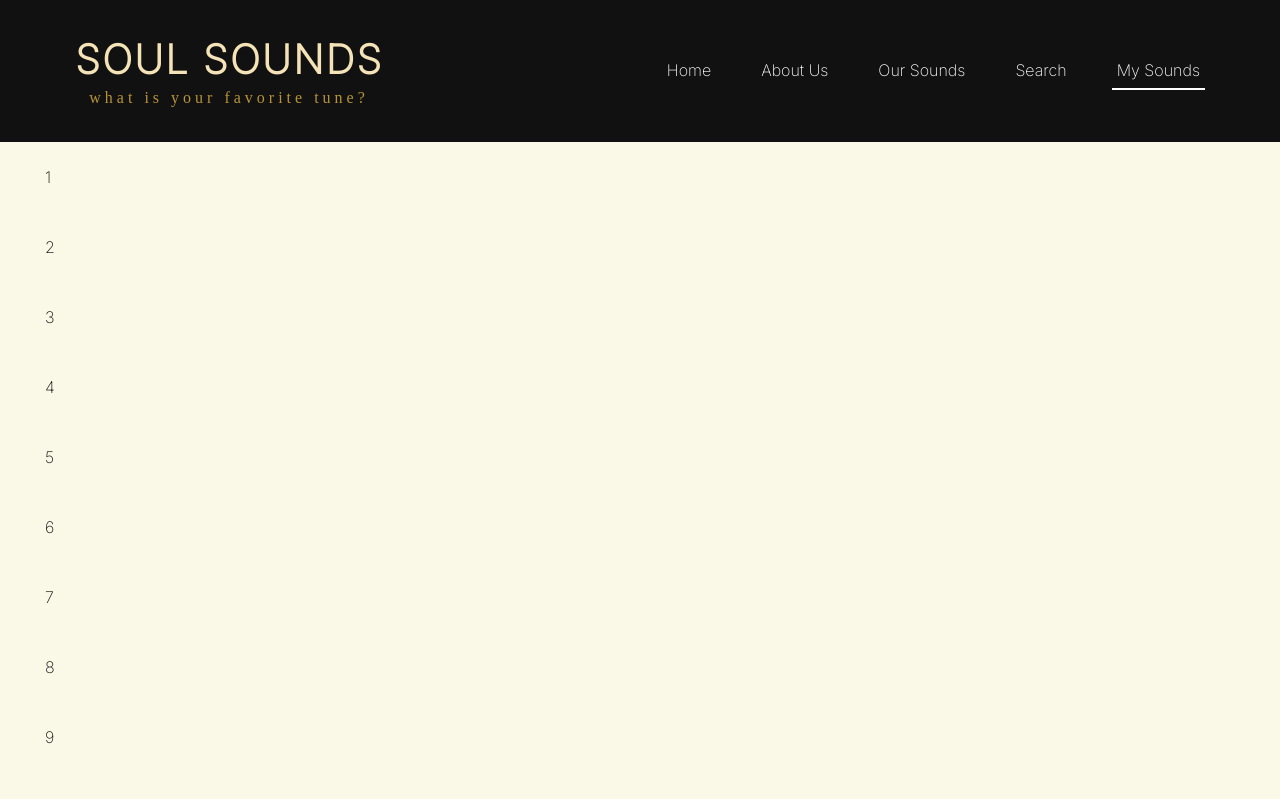
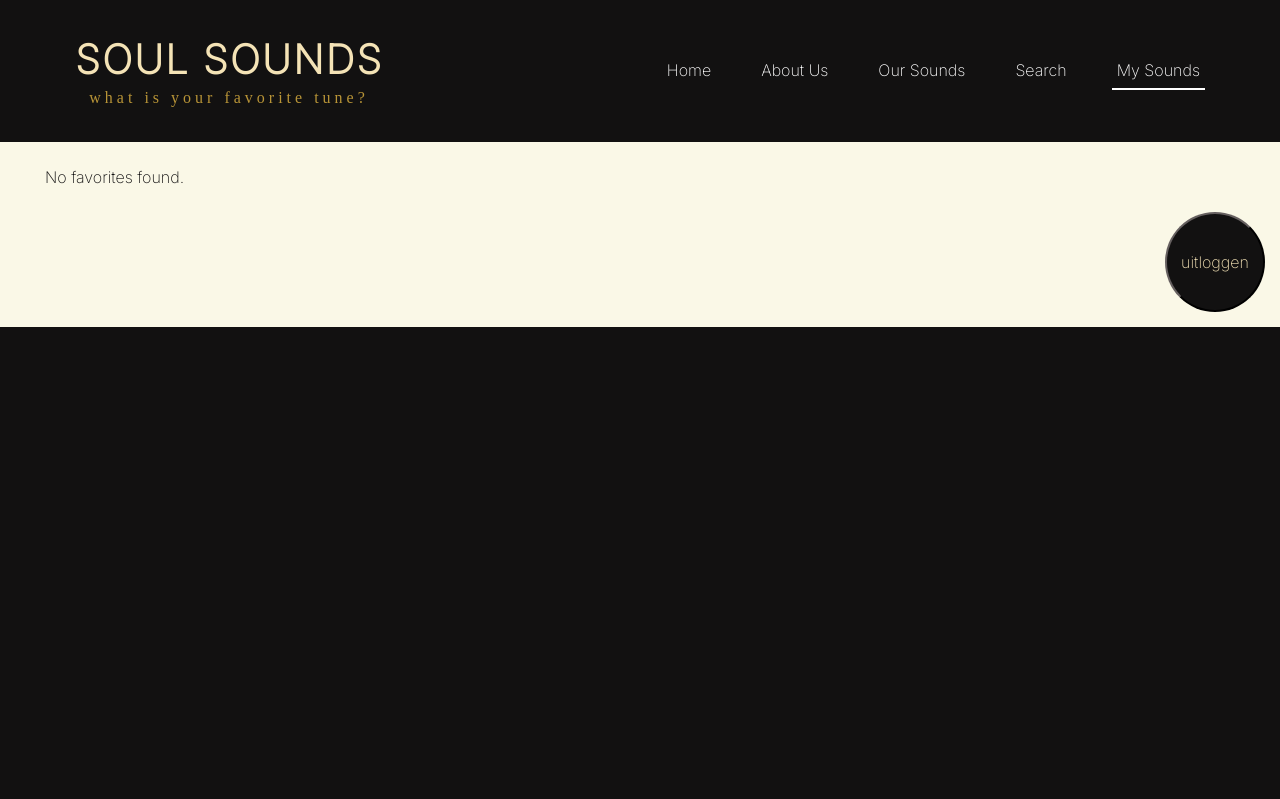
Before and after one commit to saarryp/eindopdrachtFrontend2023, a React (Create React App) app: page /my-sounds in a window 1280 px wide. Shown: the top 799 px of the page. Built offline with nearby package versions, Linux system fonts and the light colour scheme; a web font is replaced by a local one.

Commit message:
tracks naar afspeelllijst user gemaakt

```diff
--- a/src/pages/mysounds/MySounds.js
+++ b/src/pages/mysounds/MySounds.js
@@ -1,26 +1,38 @@
 import "./MySounds.css"
-import React from 'react';
+import React, {useEffect, useState} from 'react';
 
 export default function MySounds() {
+    const [myFavorites, setMyFavorites] = useState('');
+
+    useEffect(() => {
+        const storedFavorites = JSON.parse(localStorage.getItem("favorites") || "[]");
+        setMyFavorites(storedFavorites);
+    }, []);
+
+    const handleRemoveFavorite = (song) => {
+        const updatedFavorites = myFavorites.filter((item) => item !== song);
+        setMyFavorites(updatedFavorites);
+        localStorage.setItem("favorites", JSON.stringify(updatedFavorites));
+    };
+
         return (
         <>
             <div className="background-container">
                 <ol>
-                <li className='list-items'> 1</li>
-                <li className="list-items"> 2</li>
-                <li className='list-items'> 3</li>
-                <li className='list-items'> 4</li>
-                <li className='list-items'> 5</li>
-                <li className='list-items'> 6</li>
-                <li className='list-items'> 7</li>
-                <li className='list-items'> 8</li>
-                <li className='list-items'> 9</li>
-                <li className='list-items'> 10</li>
+                    {myFavorites.length > 0 ? (
+                        myFavorites.map((favorite, index) => (
+                            <li key={index} className="list-items">
+                                {favorite.name} <button onClick={() => handleRemoveFavorite(favorite)}>delete</button>
+                            </li>
+                        ))
+                    ) : (
+                        <p className="list-items">No favorites found.</p>
+                    )}
                 </ol>
                 <div className="position-button">
                     <button className="button-logout">uitloggen</button>
                 </div>
             </div>
         </>
-    )
+        );
         }
--- a/src/pages/search/Search.js
+++ b/src/pages/search/Search.js
@@ -1,5 +1,6 @@
+
 import "./Search.css";
-import React, { useState,} from "react";
+import React, {useState} from "react";
 import axios from "axios";
 import Spinner from "../../components/spinner/Spinner";
 
@@ -11,7 +12,6 @@ export default function Search() {
         },
     });
     const [loading,setLoading] = useState(false);
-    // const [likedTracks, setLikedTracks] = useState([])
 
     const fetchAlbumDetails = async (mbid) => {
         try {
@@ -25,16 +25,35 @@ export default function Search() {
         }
     };
 
-    // useEffect(() => {
-    //     const storedLikedSongs = localStorage.getItem('likedTracks);
-    //     if (storedLikedSongs){
-    //         setLikedTracks(JSON.parse(storedLikedSongs));
-    //     }
-    // }, []);
-    //
-    // useEffect(() => {
-    //     localStorage.setItem('likedTracks', JSON.stringify(likedTracks));
-    // }, [likedTracks]);
+    const favoriteSong = (song) => {
+        console.log(song);
+
+        // Get the current liked songs from localStorage
+        const currentFavorites = JSON.parse(localStorage.getItem("favorites") || "[]");
+
+        // Check if the song is already in the liked songs list
+        const isSongLiked = currentFavorites.includes(song);
+
+        // Check if the number of favorites exceeds 10
+        if (currentFavorites.length >= 10) {
+            alert("You have more than 10 favorite songs. Delete song in your page");
+            return;
+        }
+
+        let updatedFavorites;
+        if (isSongLiked) {
+            updatedFavorites = currentFavorites.filter((item) => item !== song);
+        } else {
+            updatedFavorites = [...currentFavorites, song];
+        }
+
+        // Update the liked songs in localStorage
+        localStorage.setItem("favorites", JSON.stringify(updatedFavorites));
+        console.log(updatedFavorites);
+    };
+
+
+
 
 
     let handleSubmit = async (e) => {
@@ -106,7 +125,14 @@ export default function Search() {
                                     {album.tracks && album.tracks.length > 0 ? (
                                         <ul className="track-list">
                                             {album.tracks.map((track) => (
+                                                <>
                                                 <li key={track.name}> <a href={track.url} target="_blank" rel="noreferrer"> {track.name}</a></li>
+                                                <div>
+                                                <button onClick={() => favoriteSong(track)}>
+                                                    like
+                                                </button>
+                                                </div>
+                                                </>
                                             ))}
                                         </ul>
                                     ) : (
@@ -121,3 +147,175 @@ export default function Search() {
         </div>
     );
 }
+// import "./Search.css";
+// import React, { useState, useEffect} from "react";
+// import axios from "axios";
+// import Spinner from "../../components/spinner/Spinner";
+//
+// export default function Search() {
+//     const [query, setQuery] = useState('');
+//     const [results, setResults] = useState({
+//         albummatches: {
+//             album: [],
+//         },
+//     });
+//     const [loading,setLoading] = useState(false);
+//     const [heartedSongs, setHeartedSongs] = useState([])
+//
+//     const fetchAlbumDetails = async (mbid) => {
+//         try {
+//             const token = process.env.REACT_APP_LASTFM_TOKEN;
+//              const url = `http://ws.audioscrobbler.com/2.0/?method=album.getinfo&mbid=${mbid}&api_key=${token}&format=json`;
+//             const response = await axios.get(url);
+//             return response.data;
+//         } catch (err) {
+//             console.log(err);
+//             return null;
+//         }
+//     };
+//
+//     // const handleHeartClick = (trackName) => {
+//     //     if (heartedSongs.includes(trackName)) {
+//     //         setHeartedSongs(heartedSongs.filter((name) => name !== trackName));
+//     //     } else {
+//     //         setHeartedSongs([...heartedSongs, trackName]);
+//     //     }
+//     // };
+//
+//     const handleHeartClick = (albumIndex, trackIndex) => {
+//         const updatedResults = { ...results };
+//         const trackName = updatedResults.albummatches.album[albumIndex].tracks[trackIndex].name;
+//
+//         if (heartedSongs.includes(trackName)) {
+//             setHeartedSongs(heartedSongs.filter((name) => name !== trackName));
+//             updatedResults.albummatches.album[albumIndex].tracks[trackIndex].hearted = false;
+//         } else {
+//             setHeartedSongs([...heartedSongs, trackName]);
+//             updatedResults.albummatches.album[albumIndex].tracks[trackIndex].hearted = true;
+//         }
+//
+//         setResults(updatedResults);
+//     };
+//
+//
+//
+//
+//     let handleSubmit = async (e) => {
+//         e.preventDefault();
+//         setLoading(true);
+//
+//         try {
+//             const token = process.env.REACT_APP_LASTFM_TOKEN;
+//             const url = `http://ws.audioscrobbler.com/2.0/?method=album.search&album=${query}&api_key=${token}&format=json`;
+//             const response = await axios.get(url);
+//
+//             const uniqueAlbums = [];
+//             const uniqueMbidSet = new Set();
+//             for (const album of response.data.results.albummatches.album) {
+//                 if (!uniqueMbidSet.has(album.mbid)) {
+//                     uniqueMbidSet.add(album.mbid);
+//                     const albumDetails = await fetchAlbumDetails(album.mbid);
+//                     if (albumDetails && albumDetails.album && albumDetails.album.tracks.track && Array.isArray (albumDetails.album.tracks.track)) {
+//                         album.tracks = albumDetails.album.tracks.track.map((track) => ({...track,
+//                         hearted: heartedSongs.includes(track.name),
+//                         }));
+//                     } else {
+//                         album.tracks = [];
+//                     }
+//                     uniqueAlbums.push(album);
+//                 }
+//             }
+//
+//             setResults({ albummatches: { album: uniqueAlbums } });
+//             setQuery('')
+//         } catch (err) {
+//             console.log(err);
+//         } finally {
+//             setLoading(false);
+//         }
+//     };
+//
+//
+//     const handleAlbumClick = async (mbid) => {
+//         const albumDetails = await fetchAlbumDetails(mbid);
+//         console.log(albumDetails);
+//     };
+//
+//     useEffect(() => {
+//         const storedHeartedSongs = JSON.parse(localStorage.getItem('heartedSongs') || '[]');
+//         setHeartedSongs(storedHeartedSongs);
+//
+//         // Initialize the hearted property of each track in the state
+//         const updatedResults = { ...results };
+//         updatedResults.albummatches.album.forEach((album) => {
+//             album.tracks.forEach((track) => {
+//                 track.hearted = storedHeartedSongs.includes(track.name);
+//             });
+//         });
+//         setResults(updatedResults);
+//     }, []);
+//
+//
+//
+//     return (
+//         <div className="container-photo-search-engine">
+//             <div className="position-button-and-results">
+//                 <form className="form-search-size" onSubmit={handleSubmit}>
+//                     <div className="spinner-container">
+//                     <input className="input-field"
+//                         type="text"
+//                         value={query}
+//                         onChange={(e) => setQuery(e.target.value)}
+//                     />
+//                     <button className="search-button" type="submit">
+//                         Search
+//                     </button>
+//                     </div>
+//                 </form>
+//                 <div>
+//                     {loading ? (
+//                         <Spinner />
+//                     ) : (
+//                     <ul className="ul-position ul-albums">
+//                         {results.albummatches.album.map((album, albumIndex) => (
+//                             <li key={`${album.mbid}-${albumIndex}`} onClick={() => handleAlbumClick(album.mbid)}>
+//                                 <div className="album-info">
+//                                     <span>
+//                                     {album.image && <img src={album.image[3]["#text"]} alt={album.name} />}
+//                                     </span>
+//                                     <h2 className="artist">{album.artist}</h2>
+//                                     <p className="title">{album.name}</p>
+//                                 </div>
+//                                     {album.tracks && album.tracks.length > 0 ? (
+//                                     <ul className="track-list">
+//                                         {album.tracks.map((track, trackIndex) => (
+//                                             <li key={track.name}>
+//                                                 <a href={track.url}
+//                                                    target="_blank"
+//                                                    rel="noreferrer"> {track.name}
+//                                                 </a>
+//                                                 <span
+//                                                     className={`heart-icon ${track.hearted ? 'hearted' : ''}`}
+//                                                     onClick={() => handleHeartClick(albumIndex, trackIndex)}
+//                                                 >
+//                                                 ❤️
+//                                                  </span>
+//                                             </li>
+//                                         ))}
+//                                     </ul>
+//                                 ) : (
+//                                     <p className="tracks-not-found">No tracks found for this album.</p>
+//                                 )}
+//                             </li>
+//                         ))}
+//                     </ul>
+//                     )}
+//                 </div>
+//             </div>
+//         </div>
+//     );
+// }
+//
+//
+//
+//
```
Lines whose indentation alone changed are shown as unchanged.
